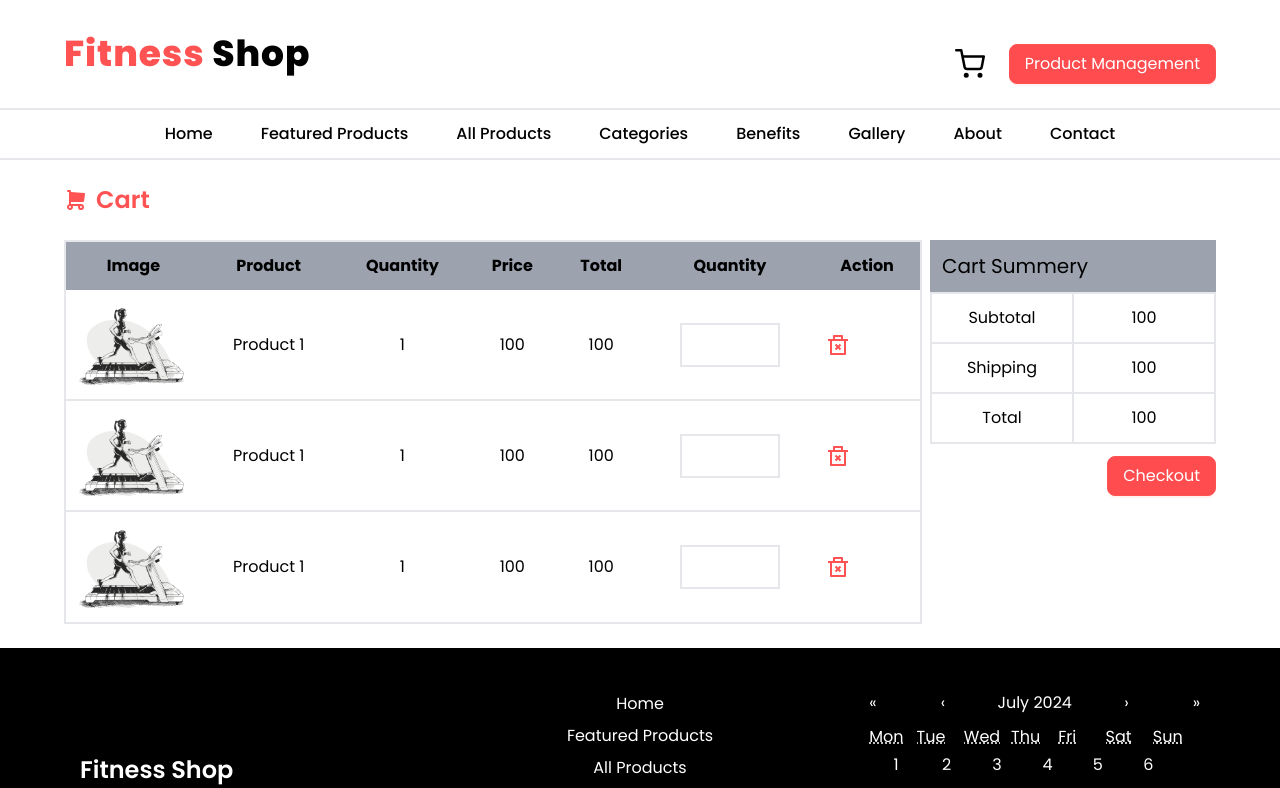
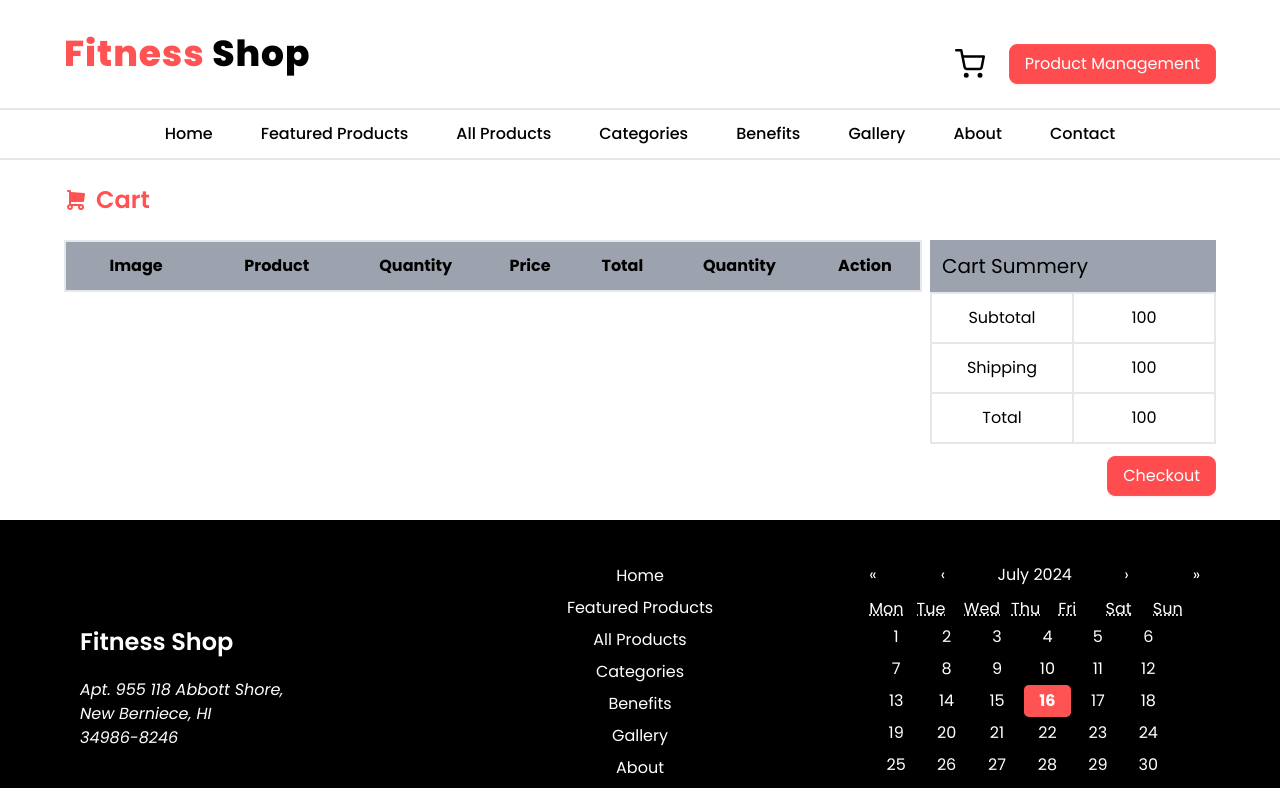
Before and after one commit to thdihan/ph-fitness-shop, a React (Vite) app: page /cart in a window 1280 px wide. Shown: the top 788 px of the page. Built offline with nearby package versions, Linux system fonts and the light colour scheme.

Commit message:
Show cart product done

```diff
--- a/src/components/Cart/CartTableRow.tsx
+++ b/src/components/Cart/CartTableRow.tsx
@@ -1,15 +1,16 @@
 import { RiDeleteBin2Line } from "react-icons/ri";
 import trademill from "../../assets/trademill.jpg";
-const CartTableRow = () => {
+import { TCartProduct } from "../../types";
+const CartTableRow = ({ product }: { product: TCartProduct }) => {
     return (
         <tr className="text-center border-b-2">
             <td className="p-3 w-[100px]">
                 <img src={trademill} alt="" className="w-[125px]" />
             </td>
-            <td className="p-3 w-[100px]">Product 1</td>
-            <td className="p-3 w-[50px]">1</td>
-            <td className="p-3 w-[50px]">100</td>
-            <td className="p-3 w-[50px]">100</td>
+            <td className="p-3 w-[100px]">{product?.name}</td>
+            <td className="p-3 w-[50px]">{product?.qty}</td>
+            <td className="p-3 w-[50px]">{product?.price}</td>
+            <td className="p-3 w-[50px]">{product?.qty * product?.price}</td>
 
             <td className="p-3 w-[100px]">
                 <div>
--- a/src/components/Navbar/Logo.tsx
+++ b/src/components/Navbar/Logo.tsx
@@ -3,7 +3,7 @@ import { Link } from "react-router-dom";
 const Logo = () => {
     return (
         <div>
-            <Link to="/ " className="text-4xl font-extrabold tracking-wide">
+            <Link to="/" className="text-4xl font-extrabold tracking-wide">
                 <span className="text-[#FF5252]">Fitness</span> Shop
             </Link>
         </div>
--- a/src/pages/Cart.tsx
+++ b/src/pages/Cart.tsx
@@ -3,8 +3,12 @@ import CartTableRow from "../components/Cart/CartTableRow";
 import { Button } from "antd";
 import { SizeType } from "../types";
 import { useNavigate } from "react-router-dom";
+import { useAppSelector } from "../redux/hooks";
+import { getCartProducts } from "../redux/features/cart/cartSlice";
 const Cart = () => {
     const navitate = useNavigate();
+    const products = useAppSelector(getCartProducts);
+    console.log(products);
     return (
         <div className="px-4 md:px-8 lg:px-16 py-6">
             <div>
@@ -31,9 +35,12 @@ const Cart = () => {
                         </thead>
 
                         <tbody>
-                            <CartTableRow />
-                            <CartTableRow />
-                            <CartTableRow />
+                            {products?.map((product) => (
+                                <CartTableRow product={product} />
+                            ))}
+
+                            {/* <CartTableRow />
+                            <CartTableRow /> */}
                         </tbody>
                     </table>
                 </div>
```
